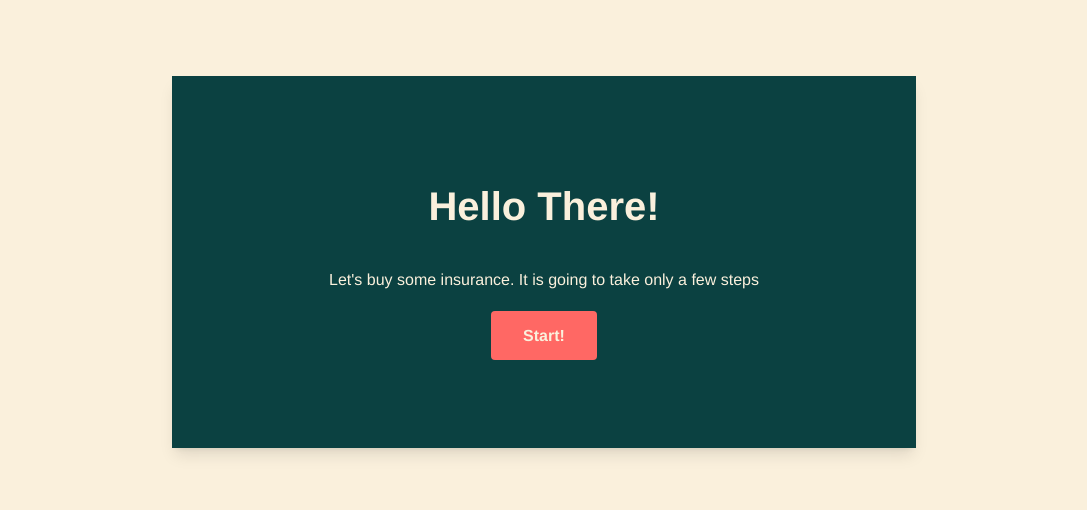
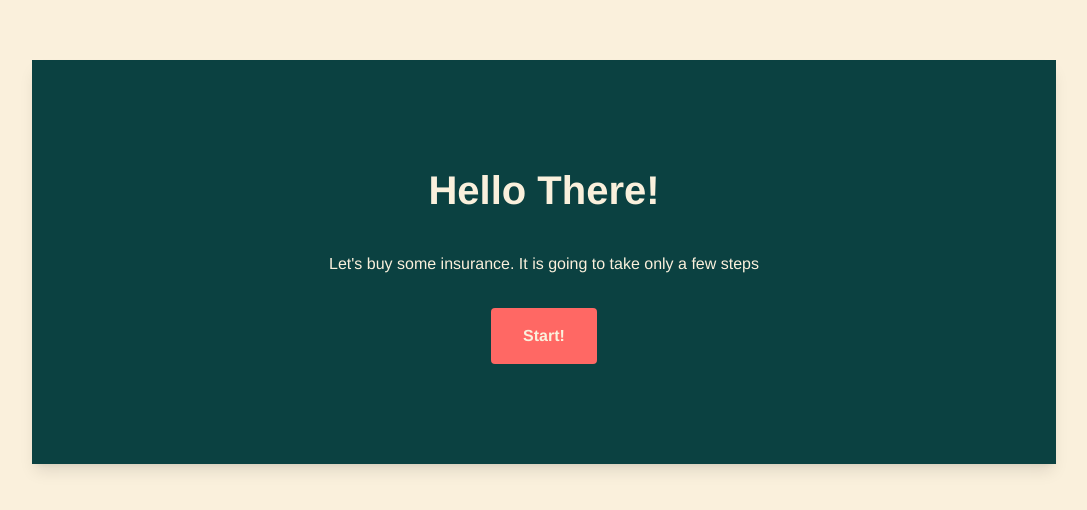
Before and after one commit to markharji/covergo-wizard, a Vue app: page / in a window 1280 px wide. Shown: the part 138-648 px from the top of the page, without its empty margins (96-1183 px from the left). Built offline with nearby package versions, Linux system fonts and the light colour scheme.

Commit message:
one route

```diff
--- a/src/components/FinalSummary.vue
+++ b/src/components/FinalSummary.vue
@@ -65,11 +65,10 @@ export default {
   },
   methods: {
     navigate(whereTo) {
-      console.log(whereTo);
       switch (whereTo) {
         case "home":
-          console.log("wews");
-          this.$router.push({ name: "home" });
+          //   this.$router.push({ name: "home" });
+          this.$emit("buy");
           break;
       }
     },
--- a/src/components/PageError.vue
+++ b/src/components/PageError.vue
@@ -6,10 +6,7 @@
       now
     </p>
 
-    <button
-      class="error-button py-4 px-8 rounded m-8"
-      @click="$router.push({ name: 'home' })"
-    >
+    <button class="error-button py-4 px-8 rounded m-8" @click="$emit('home')">
       Ok :(
     </button>
   </div>
--- a/src/components/ShortSummary.vue
+++ b/src/components/ShortSummary.vue
@@ -61,7 +61,8 @@ export default {
     navigate(whereTo) {
       switch (whereTo) {
         case "home":
-          this.$router.push({ name: "home" });
+          //   this.$router.push({ name: "home" });
+          this.$emit("goBack");
           break;
         case "next":
           this.$emit("goNext");
--- a/src/views/HomeView.vue
+++ b/src/views/HomeView.vue
@@ -5,9 +5,12 @@
       <p class="mb-8 mt-8">
         Let's buy some insurance. It is going to take only a few steps
       </p>
-      <router-link class="font-bold py-4 px-8 rounded button-start" to="/wizard"
-        >Start!</router-link
+      <button
+        class="font-bold py-4 px-8 rounded button-start"
+        @click="$emit('start')"
       >
+        Start!
+      </button>
     </div>
   </div>
 </template>
@@ -22,14 +25,14 @@ export default {
 
 <style scoped lang="scss">
 .landing-page {
-  padding: 20px;
+  padding: 0px !important;
   display: flex;
   justify-content: center;
   align-items: center;
 }
 
 .jumbotron {
-  width: 60%;
+  width: 80%;
   padding: 100px 50px 100px 50px;
   background: #0b4141;
   color: #faf0dc;
--- a/src/views/WizardView.vue
+++ b/src/views/WizardView.vue
@@ -1,5 +1,9 @@
 <template>
   <div class="wizard-page flex justify-center rounded shadow-lg">
+    <template v-if="currentPage === 1">
+      <HomeView @start="currentPage = 2" />
+    </template>
+
     <template v-if="currentPage === 2">
       <div class="form w-3/4 shadow-lg">
         <h2 class="header-text">Tell us about Yourself</h2>
@@ -64,11 +68,13 @@
         :premiumRate="rates[selectedPremium]"
         :userDetails="userDetails"
         @goNext="goNext()"
+        @goBack="currentPage = 1"
       />
     </template>
     <template v-if="currentPage === 3">
       <FinalSummary
         @goBack="currentPage = 2"
+        @buy="currentPage = 1"
         :premiumRate="rates[selectedPremium]"
         :userDetails="userDetails"
         :selectedPremium="selectedPremium"
@@ -76,7 +82,7 @@
     </template>
 
     <template v-if="currentPage === -1">
-      <PageError />
+      <PageError @home="currentPage = 1" />
     </template>
   </div>
 </template>
@@ -86,6 +92,7 @@ import ShortSummary from "@/components/ShortSummary";
 import FinalSummary from "@/components/FinalSummary";
 import PageError from "@/components/PageError";
 import { ratePerCountry, currency } from "../helpers/constants.js";
+import HomeView from "./HomeView.vue";
 
 export default {
   name: "WizardView",
@@ -98,10 +105,10 @@ export default {
       },
       selectedPremium: "standard",
       rates: {},
-      currentPage: 2,
+      currentPage: 1,
     };
   },
-  components: { ShortSummary, FinalSummary, PageError },
+  components: { ShortSummary, FinalSummary, PageError, HomeView },
   methods: {
     goNext() {
       if (this.userDetails.age > 100) {
@@ -116,7 +123,6 @@ export default {
       deep: true,
       handler(val) {
         if (!(val.age && val.country)) return;
-        console.log(val);
         this.rates = {
           standard:
             10 * val.age * ratePerCountry[val.country] +
@@ -131,6 +137,18 @@ export default {
             " " +
             currency[val.country],
         };
+      },
+    },
+    currentPage: {
+      handler(val, prevVal) {
+        if (prevVal === 1) {
+          this.userDetails = {
+            name: "",
+            age: "",
+            country: "",
+          };
+          this.selectedPremium = "standard";
+        }
       },
     },
   },
```
Also changed, not shown: 1 other file (tests, documents, lock files or other folders).
